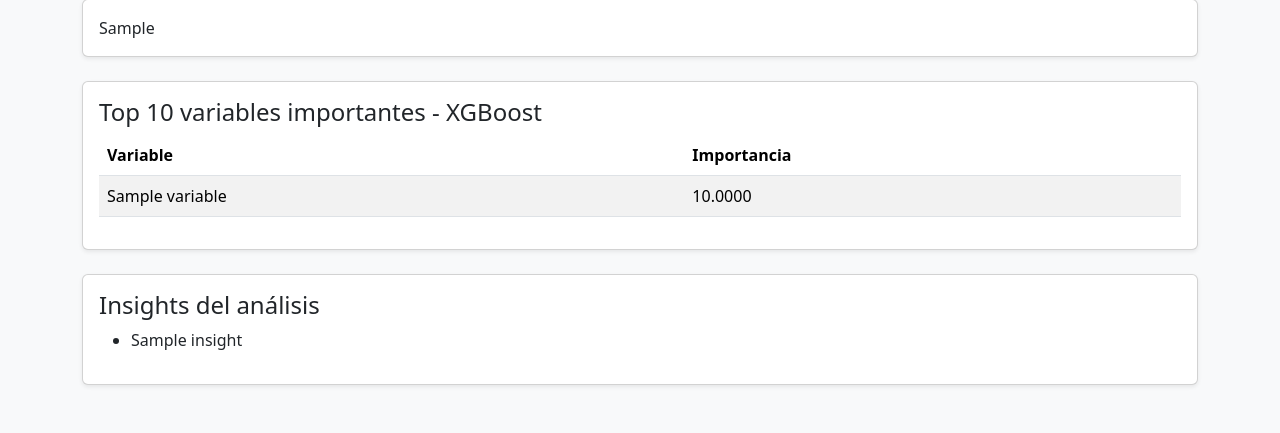
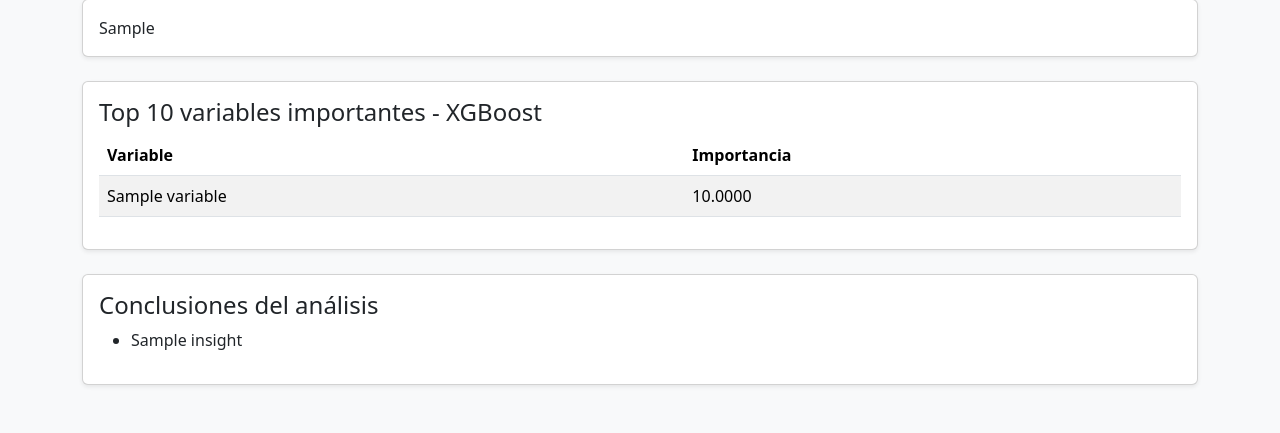
Before and after one commit to Guillo7799/Metricas_impacto_facebook_ia, a Flask app: template app/templates/dashboard.html in a window 1280 px wide. Shown: the part 539-972 px from the top of the page. Run offline with Flask 3, Linux system fonts and the light colour scheme; the template is opened without the code that fills it: most values are stand-ins (such as "Sample title", 1, 10 or a date in 2020).

Commit message:
Dashboard final con cambios en total interactions

```diff
--- a/app/services/exploracion.py
+++ b/app/services/exploracion.py
@@ -60,6 +60,7 @@ def generar_graficos_eda():
     correlaciones = (
         columnas_numericas
         .corr()["Total Interactions"]
+        .drop(labels=["Total Interactions"], errors="ignore")
         .sort_values(ascending=False)
         .reset_index()
     )
--- a/app/templates/dashboard.html
+++ b/app/templates/dashboard.html
@@ -111,7 +111,7 @@
 
       <div class="card shadow-sm my-4">
         <div class="card-body">
-          <h4>Insights del análisis</h4>
+          <h4>Conclusiones del análisis</h4>
 
           <ul>
             {% for insight in insights %}
```
